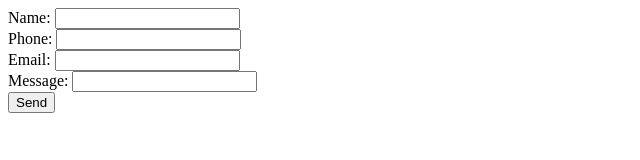
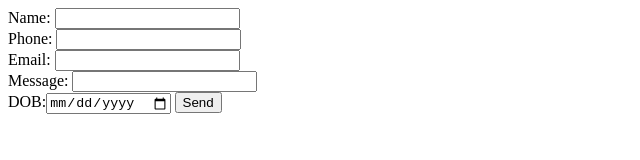
Before and after one commit to Nishitha202/Html, a plain HTML site: page form2.html in a window 1280 px wide. Shown: the whole page, without its empty margins (0-640 px from the left). Drawn offline with Linux system fonts and the light colour scheme.

Commit message:
Update form2.html

```diff
--- a/form2.html
+++ b/form2.html
@@ -10,6 +10,8 @@
     <br>
     Message: <input type="text">
     <br>
+   DOB:<input type="Date">
+
 
 <button>
 Send
```
